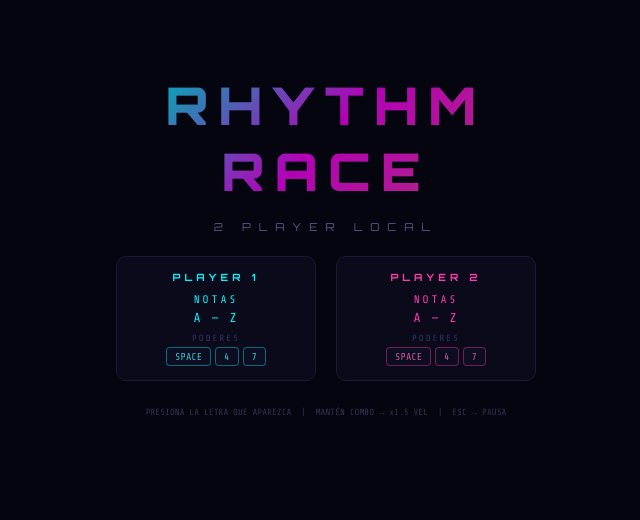
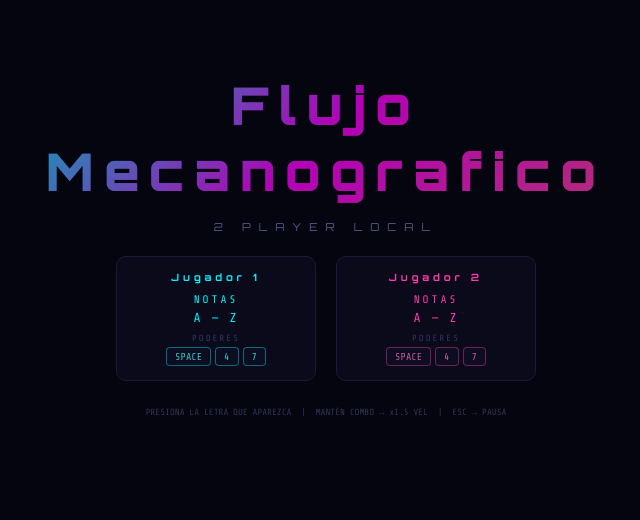
Before and after one commit to Ostino/GamificacionProyecto, a website with bundled scripts: page public/CRitmo.html in a window 1280 px wide. Shown: the part 154-674 px from the top of the page, without its empty margins (314-954 px from the left). Built offline with nearby package versions, Linux system fonts and the light colour scheme; no server answers.

Commit message:
correcciones

```diff
--- a/public/CRitmo.html
+++ b/public/CRitmo.html
@@ -3,19 +3,18 @@
 <head>
 <meta charset="UTF-8">
 <meta name="viewport" content="width=device-width, initial-scale=1.0">
-<title>RHYTHM RACE</title>
+<title>Flujo Mecanografico</title>
 <link href="https://fonts.googleapis.com/css2?family=Orbitron:wght@400;700;900&family=Share+Tech+Mono&display=swap" rel="stylesheet">
 <link rel="stylesheet" href="css/styles.css">
 </head>
 <body>
 
-<!-- START -->
 <div id="start-screen">
-  <div class="start-title">RHYTHM<br>RACE</div>
+  <div class="start-title">Flujo<br>Mecanografico</div>
   <div class="start-sub">2 PLAYER LOCAL</div>
   <div class="controls-grid">
     <div class="ctrl-box c1">
-      <h3>PLAYER 1</h3>
+      <h3>Jugador 1</h3>
       <div style="font-family:'Share Tech Mono',monospace;font-size:11px;color:#00f5ff;letter-spacing:3px;margin:8px 0 4px">NOTAS</div>
       <div style="font-family:'Share Tech Mono',monospace;font-size:13px;color:#00f5ff;letter-spacing:2px;margin-bottom:8px">A — Z</div>
       <div style="font-family:'Share Tech Mono',monospace;font-size:9px;color:#333366;margin:6px 0 4px;letter-spacing:2px">PODERES</div>
@@ -26,7 +25,7 @@
       </div>
     </div>
     <div class="ctrl-box c2">
-      <h3>PLAYER 2</h3>
+      <h3>Jugador 2</h3>
       <div style="font-family:'Share Tech Mono',monospace;font-size:11px;color:#ff3cac;letter-spacing:3px;margin:8px 0 4px">NOTAS</div>
       <div style="font-family:'Share Tech Mono',monospace;font-size:13px;color:#ff3cac;letter-spacing:2px;margin-bottom:8px">A — Z</div>
       <div style="font-family:'Share Tech Mono',monospace;font-size:9px;color:#333366;margin:6px 0 4px;letter-spacing:2px">PODERES</div>
@@ -40,17 +39,14 @@
   <div style="font-family:'Share Tech Mono',monospace;font-size:9px;color:#333355;text-align:center;line-height:2">
     PRESIONA LA LETRA QUE APAREZCA &nbsp;|&nbsp; MANTÉN COMBO → x1.5 VEL &nbsp;|&nbsp; ESC → PAUSA
   </div>
-  <!-- <button class="start-btn" id="start-btn" type="button" onclick="startGame()">INICIAR</button> -->
 </div>
 
-<!-- PAUSE -->
 <div id="pause-overlay">
   <div class="pause-title">PAUSA</div>
   <img src="/Guia.png" alt="Guía" style="max-width:80%;max-height:60vh;margin:16px 0;border-radius:6px;">
   <div class="pause-sub">PRESIONA ESC PARA CONTINUAR</div>
 </div>
 
-<!-- WIN / RANKING -->
 <div id="win-screen">
   <div class="win-section win-header">
     <div class="win-label" id="win-title">GANADOR</div>
@@ -85,7 +81,6 @@
 
 <div id="power-notification"></div>
 
-<!-- GAME -->
 <div id="game-wrapper">
   <div id="header">
     <div class="game-title">RHYTHM RACE</div>
@@ -204,10 +199,7 @@
 <script type="module" src="js/main.js"></script>
 <<script src="/socket.io/socket.io.js"></script>
 <script>
-  // SOLUCIÓN AUTOMÁTICA: Detecta por sí mismo la IP desde la que se abrió el juego
-  // Si entran por localhost, usa localhost. Si entran por la IP de ZeroTier, usa esa IP de ZeroTier.
   const hostSeguro = window.location.protocol + '//' + window.location.hostname + ':3000';
-
   console.log("[SOCKET] Conectando automáticamente a:", hostSeguro);
   window.socket = io(hostSeguro);
 </script>
--- a/public/js/main.js
+++ b/public/js/main.js
@@ -15,10 +15,10 @@ function showReadyScreen() {
   if (state.miRol === 1) {
     subTitle.innerHTML = `
       <span style="color:#39ff14; font-size:18px; font-weight:bold;">¡RIVAL CONECTADO!</span><br><br>
-      <button onclick="window.hostSendStart()" style="padding:14px 28px; font-family:'Orbitron',sans-serif; font-size:16px; background:#00f5ff; color:#050510; border:none; cursor:pointer; font-weight:900; box-shadow: 0 0 15px #00f5ff; border-radius:4px; letter-spacing:2px;">INICIAR CARRERA</button>
+      <button onclick="window.hostSendStart()" style="display:block; margin:0 auto; padding:14px 28px; font-family:'Orbitron',sans-serif; font-size:16px; background:#00f5ff; color:#050510; border:none; cursor:pointer; font-weight:900; box-shadow: 0 0 15px #00f5ff; border-radius:4px; letter-spacing:2px;">INICIAR CARRERA</button>
     `;
   } else if (state.miRol === 2) {
-    subTitle.innerHTML = `<span style="color:#39ff14; font-size:18px; font-weight:bold;">¡CONECTADO AL HOST!</span><br><span style="color:#00f5ff;">ESPERANDO QUE EL JUGADOR 1 HAGA CLICK EN EMPEZAR...</span>`;
+    subTitle.innerHTML = `<span style="display:block; text-align:center; color:#39ff14; font-size:18px; font-weight:bold;">¡CONECTADO AL HOST!</span><br><span style="display:block; text-align:center; color:#00f5ff;">ESPERANDO QUE EL JUGADOR 1 HAGA CLICK EN EMPEZAR...</span>`;
   }
 }
 
```
Also changed, not shown: server.js (+0 -13 lines).
